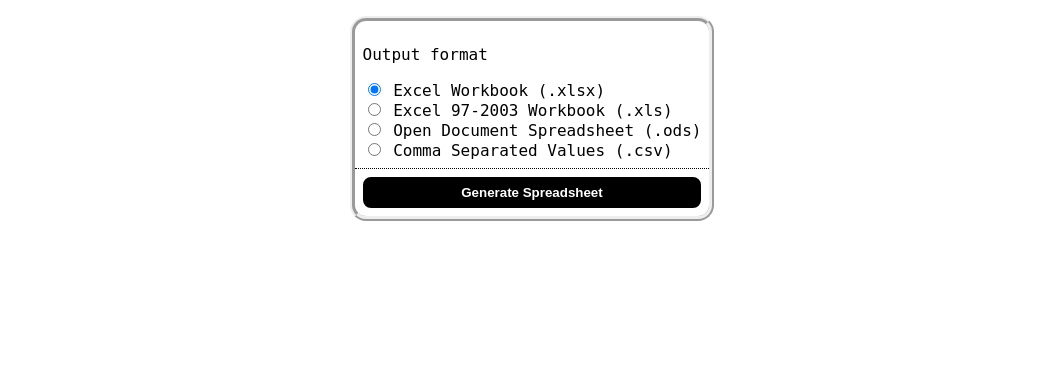
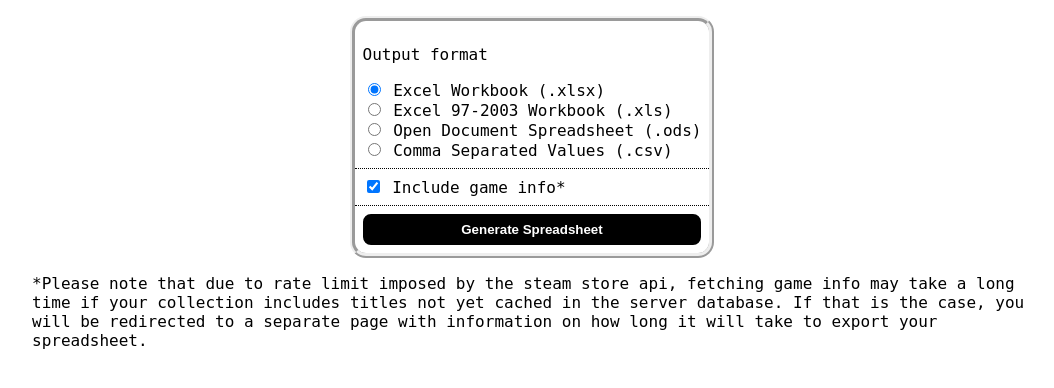
Before and after one commit to rmmbear/steam-games-exporter, a Flask app: page /tools/steam-games-exporter/export in a window 1280 px wide. Shown: the top 388 px of the page, without its empty margins (108-1162 px from the left). Run offline with Flask 2, Linux system fonts and the light colour scheme; the visitor is signed in with stand-in values (Sample User, id 1).

Commit message:
Revert "Remove irrelevant (for now) sections (for now)"
This reverts commit 43f9b6086977c2edac713bded06512e0d98840e0.

```diff
--- a/templates/export-config.html
+++ b/templates/export-config.html
@@ -20,8 +20,14 @@
             <label for="format-csv">Comma Separated Values (.csv)</label>
         </div>
     </div>
+    <div class="input-group">
+        <input type="checkbox" name="include-gameinfo" id="gameinfo" checked>
+        <label class="input-label" for="gameinfo">Include game info*</label>
+    </div>
     <div class="input-group button-group">
         <button type="submit">Generate Spreadsheet</button>
     </div>
 </form>
+<p>*Please note that due to rate limit imposed by the steam store api, fetching game info may take a long time if your collection includes titles not yet cached in the server database. If that is the case, you will be redirected to a separate page with information on how long it will take to export your spreadsheet.
+</p>
 {% endblock %}
```
